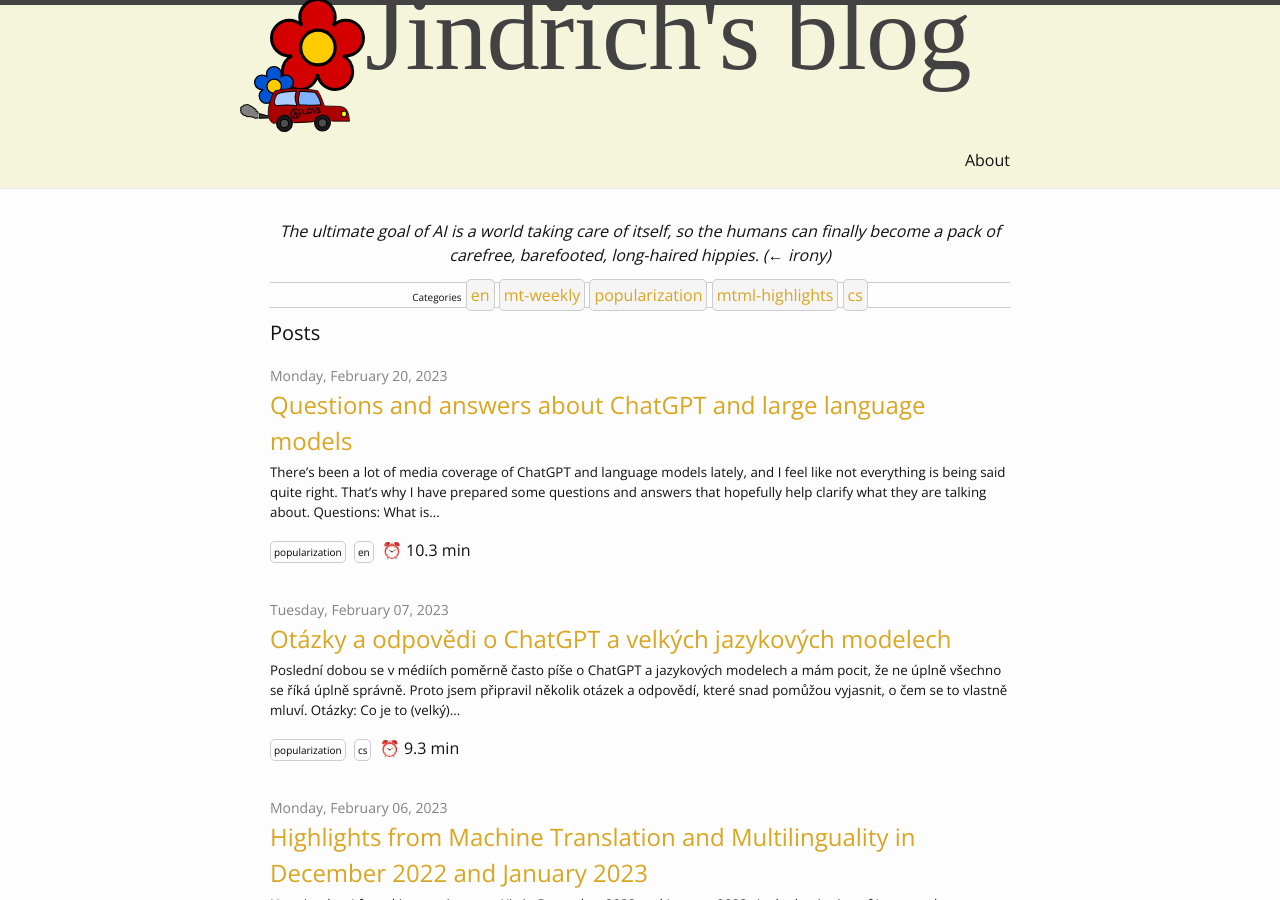
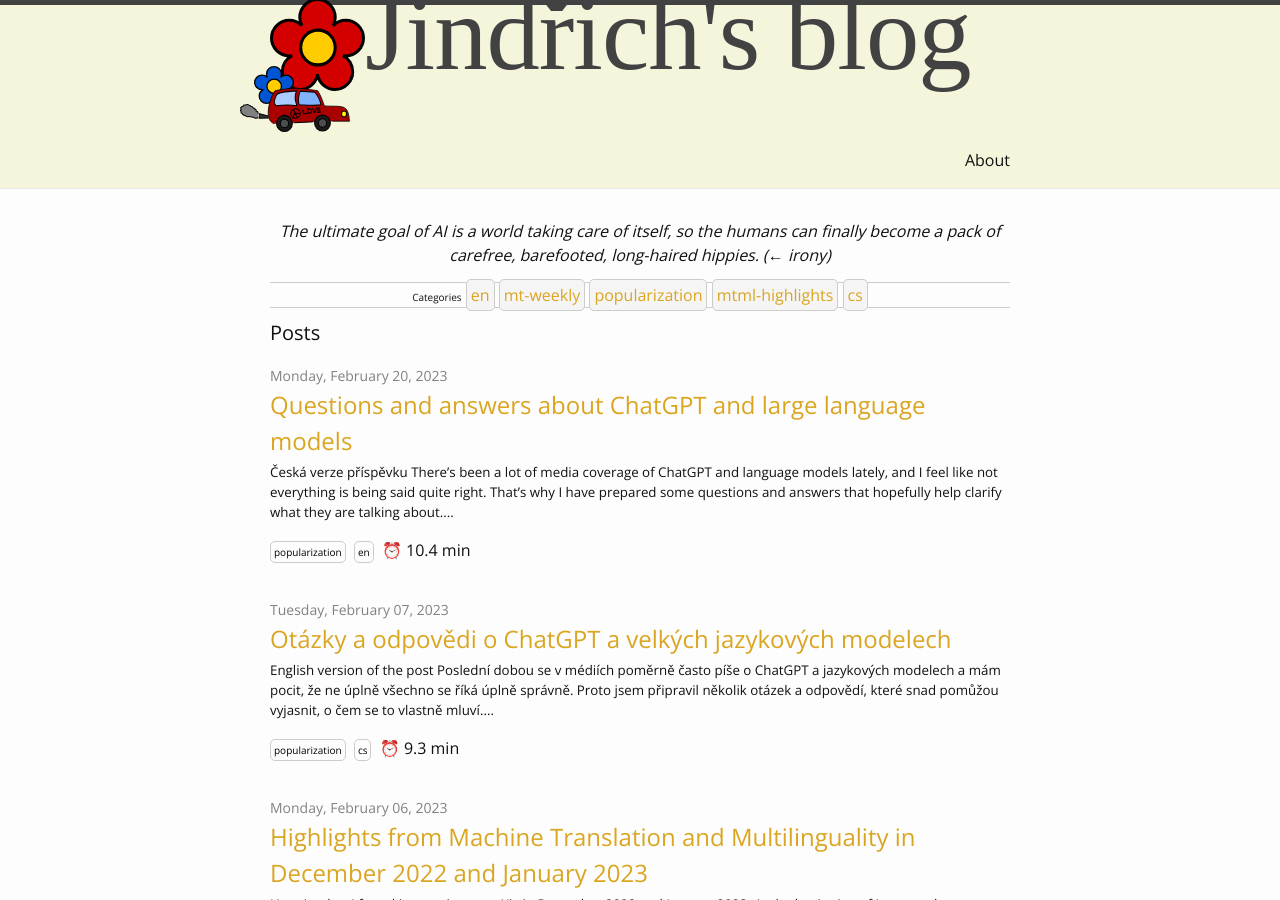
Before and after one commit to jlibovicky/jlibovicky.github.io, a Jekyll site: the page built from index.html, in a window 1280 px wide and 900 px high. Built offline with Jekyll 4.4.1, drawn with Linux system fonts in a browser that asks for light colours; nearby versions of some CDN libraries; some web fonts are replaced.

Commit message:
xling links

```diff
--- a/_posts/2023-02-20-Question-and-Answers-about-ChatGPT-and-LLMs.md
+++ b/_posts/2023-02-20-Question-and-Answers-about-ChatGPT-and-LLMs.md
@@ -4,6 +4,8 @@
 tags: [popularization, en]
 lang: en
 ---
+
+__[Česká verze příspěvku](/2023/02/07/Otazky-a-odpovedi-o-ChatGPT-a-jazykovych-modelech.html)__
 
 There's been a lot of media coverage of ChatGPT and language models lately, and
 I feel like not everything is being said quite right. That's why I have
--- a/_posts/2023-02-7-Otazky-a-odpovedi-o-ChatGPT-a-jazykovych-modelech.md
+++ b/_posts/2023-02-7-Otazky-a-odpovedi-o-ChatGPT-a-jazykovych-modelech.md
@@ -4,6 +4,8 @@
 lang: cs
 tags: [popularization, cs]
 ---
+
+__[English version of the post](/2023/02/20/Question-and-Answers-about-ChatGPT-and-LLMs.html)__
 
 Poslední dobou se v médiích poměrně často píše o ChatGPT a jazykových modelech
 a mám pocit, že ne úplně všechno se říká úplně správně. Proto jsem připravil
```
Also changed, not shown: 1 other file.
